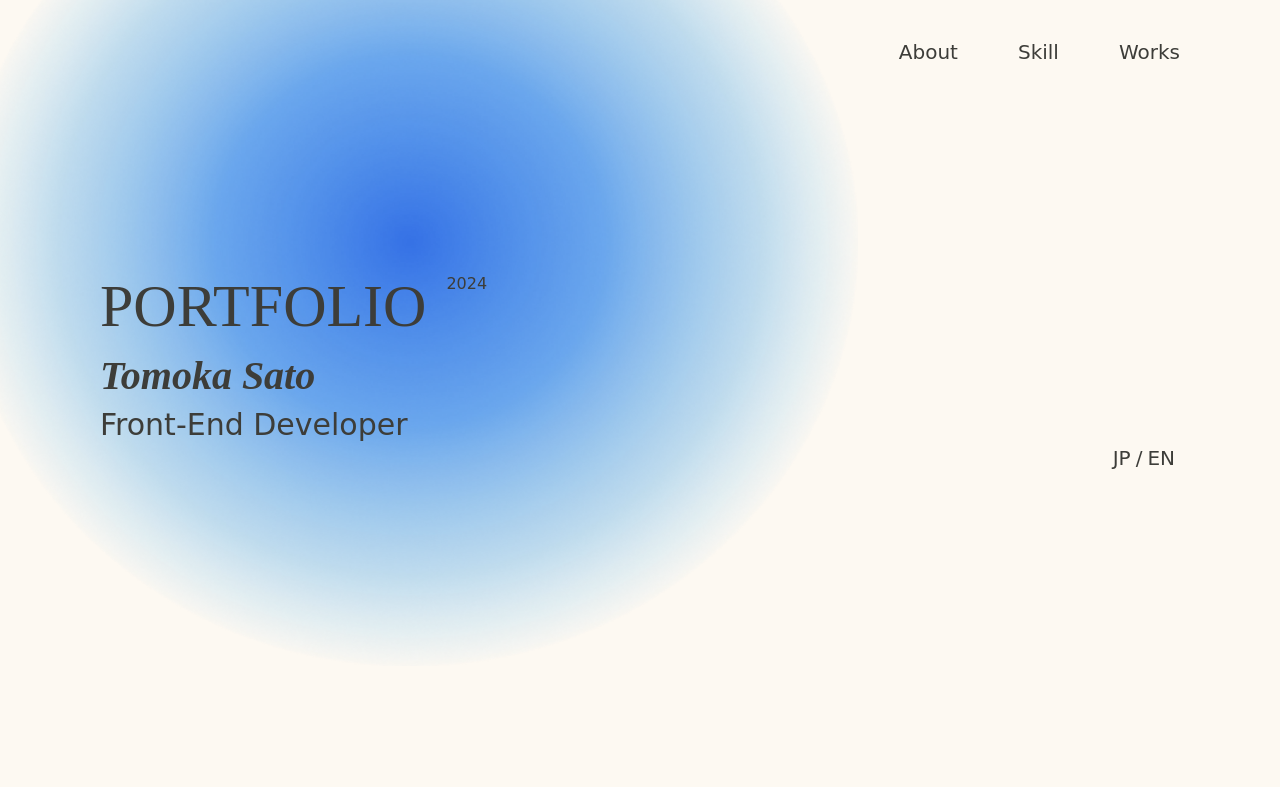
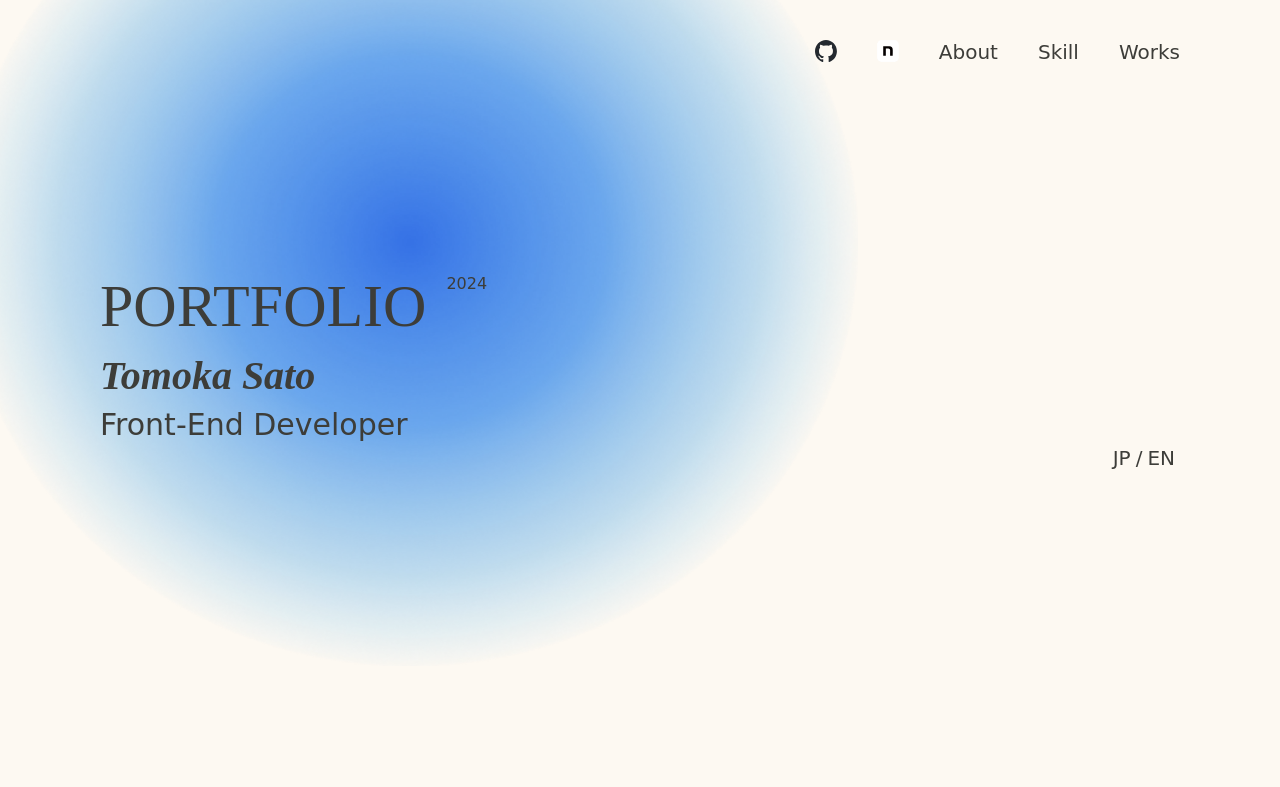
Before and after one commit to tmk-st/portfolio, a plain HTML site: page index.html in a window 1280 px wide. Shown: the top 787 px of the page. Drawn offline with Linux system fonts and the light colour scheme; a web font is replaced by a local one.

Commit message:
snsリンク追加

```diff
--- a/index.html
+++ b/index.html
@@ -15,6 +15,16 @@
         <header id="header">
             <nav>
                 <ul class="header_content">
+                    <li class="header_item icon">
+                        <a href="https://github.com/tmk-st">
+                            <img src="./images/github-mark.svg" />
+                        </a>
+                    </li>
+                    <li class="header_item icon">
+                        <a href="https://note.com/tmk8l3">
+                            <img src="./images/icon-note.svg" />
+                        </a>
+                    </li>
                     <li class="header_item">
                         <a href=#about>About</a>
                     </li>
@@ -170,6 +180,16 @@
         <footer>
             <nav>
                 <ul class="footer_content">
+                    <li class="footer_item icon">
+                        <a href="https://github.com/tmk-st">
+                            <img src="./images/github-mark.svg" />
+                        </a>
+                    </li>
+                    <li class="footer_item icon">
+                        <a href="https://note.com/tmk8l3">
+                            <img src="./images/icon-note.svg" />
+                        </a>
+                    </li>
                     <li class="footer_item">
                         <a href=#about>About</a>
                     </li>
--- a/style.css
+++ b/style.css
@@ -190,7 +190,11 @@ header {
 }
 
 .header_item {
-    margin-left: 3rem;
+    margin-left: 2rem;
+}
+
+.icon {
+    width: 1.1rem;
 }
 
 @media (max-width: 520px) {
```
Also changed, not shown: profile.html (+20 -0 lines), images/github-mark.svg (added), images/icon-note.svg (added), 1 other file.
